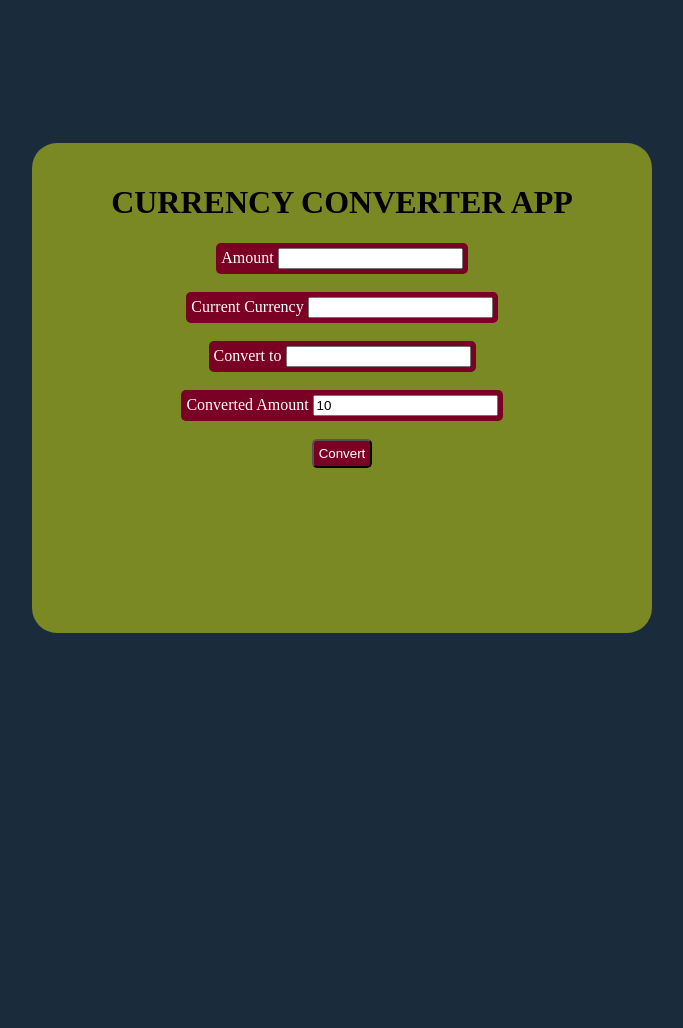
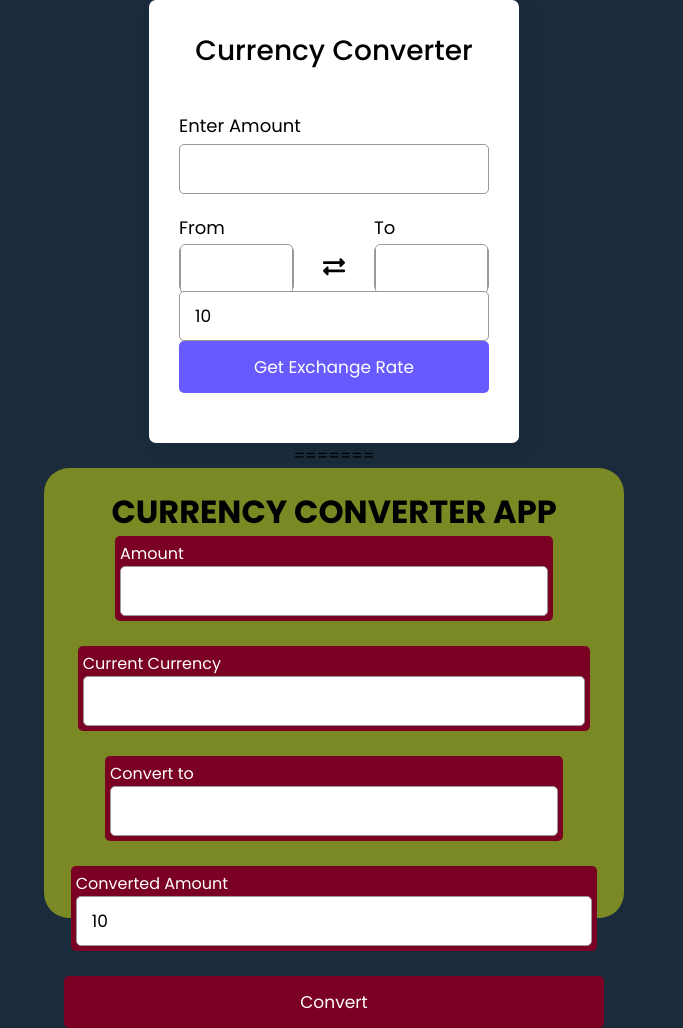
Before and after one commit to Codeit-Michael/currencyConverter, a Django app: template converter/templates/converter/home.html in a window 1280 px wide. Shown: the whole page, without its empty margins (274-957 px from the left). Before the commit the page ends 633 px from the top, so only its background shows below. Run offline with Django 3.2, Linux system fonts and the light colour scheme; the template is opened without the code that fills it: most values are stand-ins (such as "Sample title", 1, 10 or a date in 2020); form fields are guessed from the names that the template uses.

Commit message:
Update home.html

```diff
--- a/converter/templates/converter/home.html
+++ b/converter/templates/converter/home.html
@@ -1,10 +1,161 @@
 
 <!DOCTYPE html>
-<html>
-<head>
-	<meta charset="utf-8">
-	<title>Hello</title>
+<html lang="en" dir="ltr">
+  <head>
+    <meta charset="utf-8">
+    <title>Hello</title>
+    <!-- <link rel="stylesheet" href="style.css"> -->
+    <meta name="viewport" content="width=device-width, initial-scale=1.0">
+    <!-- FontAweome CDN Link for Icons -->
+    <link rel="stylesheet" href="https://cdnjs.cloudflare.com/ajax/libs/font-awesome/5.15.3/css/all.min.css"/>
 
+    <style>
+      /* Import Google Font - Poppins */
+  @import url('https://fonts.googleapis.com/css2?family=Poppins:wght@400;500;600;700&display=swap');
+  *{
+    margin: 0;
+    padding: 0;
+    box-sizing: border-box;
+    font-family: 'Poppins', sans-serif;
+  }
+  body{
+    display: flex;
+    align-items: center;
+    justify-content: center;
+    min-height: 100vh;
+    padding: 0 10px;
+    background: #675AFE;
+  }
+  ::selection{
+    color: #fff;
+    background: #675AFE;
+  }
+  .wrapper{
+    width: 370px;
+    padding: 30px;
+    border-radius: 7px;
+    background: #fff;
+    box-shadow: 7px 7px 20px rgba(0, 0, 0, 0.05);
+  }
+  .wrapper header{
+    font-size: 28px;
+    font-weight: 500;
+    text-align: center;
+  }
+  .wrapper form{
+    margin: 40px 0 20px 0;
+  }
+  form :where(input, select, button){
+    width: 100%;
+    outline: none;
+    border-radius: 5px;
+    border: none;
+  }
+  form p{
+    font-size: 18px;
+    margin-bottom: 5px;
+  }
+  form input{
+    height: 50px;
+    font-size: 17px;
+    padding: 0 15px;
+    border: 1px solid #999;
+  }
+  form input:focus{
+    padding: 0 14px;
+    border: 2px solid #675AFE;
+  }
+  form .drop-list{
+    display: flex;
+    margin-top: 20px;
+    align-items: center;
+    justify-content: space-between;
+  }
+  .drop-list .select-box{
+    display: flex;
+    width: 115px;
+    height: 45px;
+    align-items: center;
+    border-radius: 5px;
+    justify-content: center;
+    border: 1px solid #999;
+  }
+  .select-box img{
+    max-width: 25px;
+  }
+  .select-box select{
+    width: auto;
+    font-size: 16px;
+    background: none;
+    margin: 0 -5px 0 5px;
+  }
+  .select-box select::-webkit-scrollbar{
+    width: 8px;
+  }
+  .select-box select::-webkit-scrollbar-track{
+    background: #fff;
+  }
+  .select-box select::-webkit-scrollbar-thumb{
+    background: #888;
+    border-radius: 8px;
+    border-right: 2px solid #ffffff;
+  }
+  .drop-list .icon{
+    cursor: pointer;
+    margin-top: 30px;
+    font-size: 22px;
+  }
+  form .exchange-rate{
+    font-size: 17px;
+    margin: 20px 0 30px;
+  }
+  form button{
+    height: 52px;
+    color: #fff;
+    font-size: 17px;
+    cursor: pointer;
+    background: #675AFE;
+    transition: 0.3s ease;
+  }
+  form button:hover{
+    background: #4534fe;
+  }
+</style>
+
+  </head>
+  <body>
+    <div class="wrapper">
+      <header>Currency Converter</header>
+      <form action="{% url 'convert' %}" method="post">
+        {% csrf_token %}
+        <div class="amount">
+          <p>Enter Amount</p>
+          {{myForm.amount}}
+        </div>
+        <div class="drop-list">
+          <div class="from">
+            <p>From</p>
+            <div class="select-box">
+              <!-- <img src="https://www.countryflags.io/us/flat/48.png" alt="flag"> -->
+              {{myForm.my_currency}}
+            </div>
+          </div>
+          <div class="icon"><i class="fas fa-exchange-alt"></i></div>
+          <div class="to">
+            <p>To</p>
+            <div class="select-box">
+              <!-- <img src="https://www.countryflags.io/np/flat/48.png" alt="flag"> -->
+              {{myForm.to_currency}}
+            </div>
+          </div>
+        </div>
+        <input type="text" name="myAmount" value={{converted_amount}} readonly>
+        <button type="submit">Get Exchange Rate</button>
+      </form>
+    </div>
+  </body>
+</html>
+=======
 	<style>
 		body {
 			display: grid;
```
